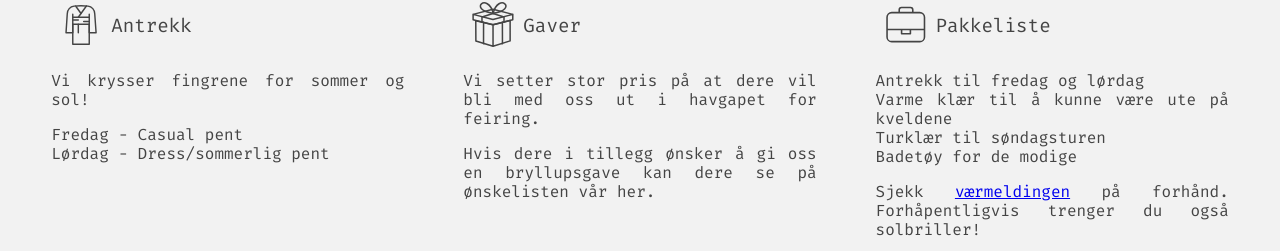
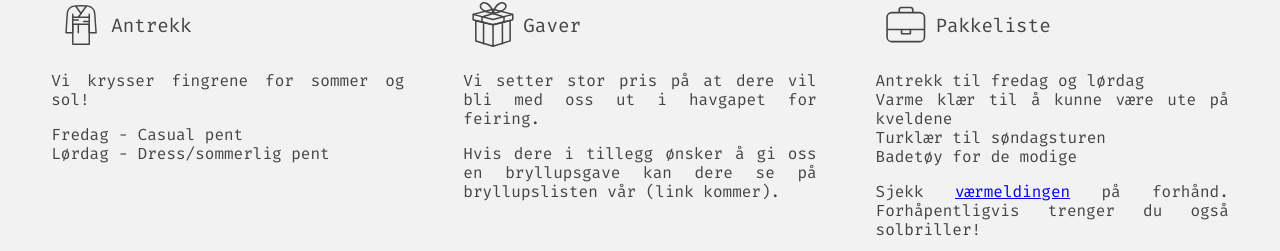
Before and after one commit to melhoos/gudrunogsimon, a React (Create React App) app: page / in a window 1280 px wide. Shown: the part 2855-3106 px from the top of the page. Built offline with nearby package versions, Linux system fonts and the light colour scheme.

Commit message:
Update Information.jsx

```diff
--- a/src/Information.jsx
+++ b/src/Information.jsx
@@ -36,7 +36,7 @@ const Information = () => {
             Vi setter stor pris på at dere vil bli med oss ut i havgapet for feiring.
           </p>
           <p>
-            Hvis dere i tillegg ønsker å gi oss en bryllupsgave kan dere se på ønskelisten vår her.
+            Hvis dere i tillegg ønsker å gi oss en bryllupsgave kan dere se på bryllupslisten vår (link kommer).
           </p>
         </div>
         <div>
```
